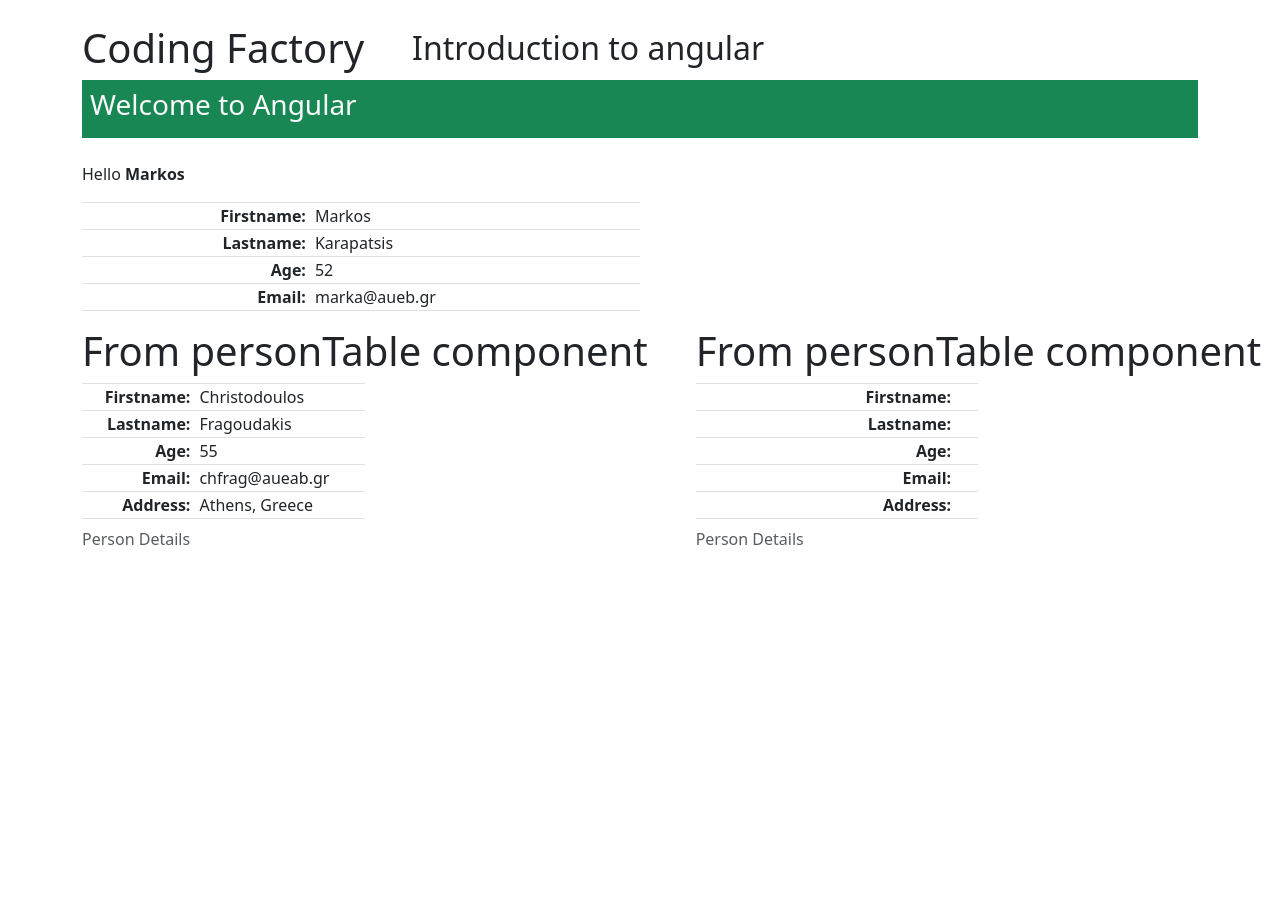
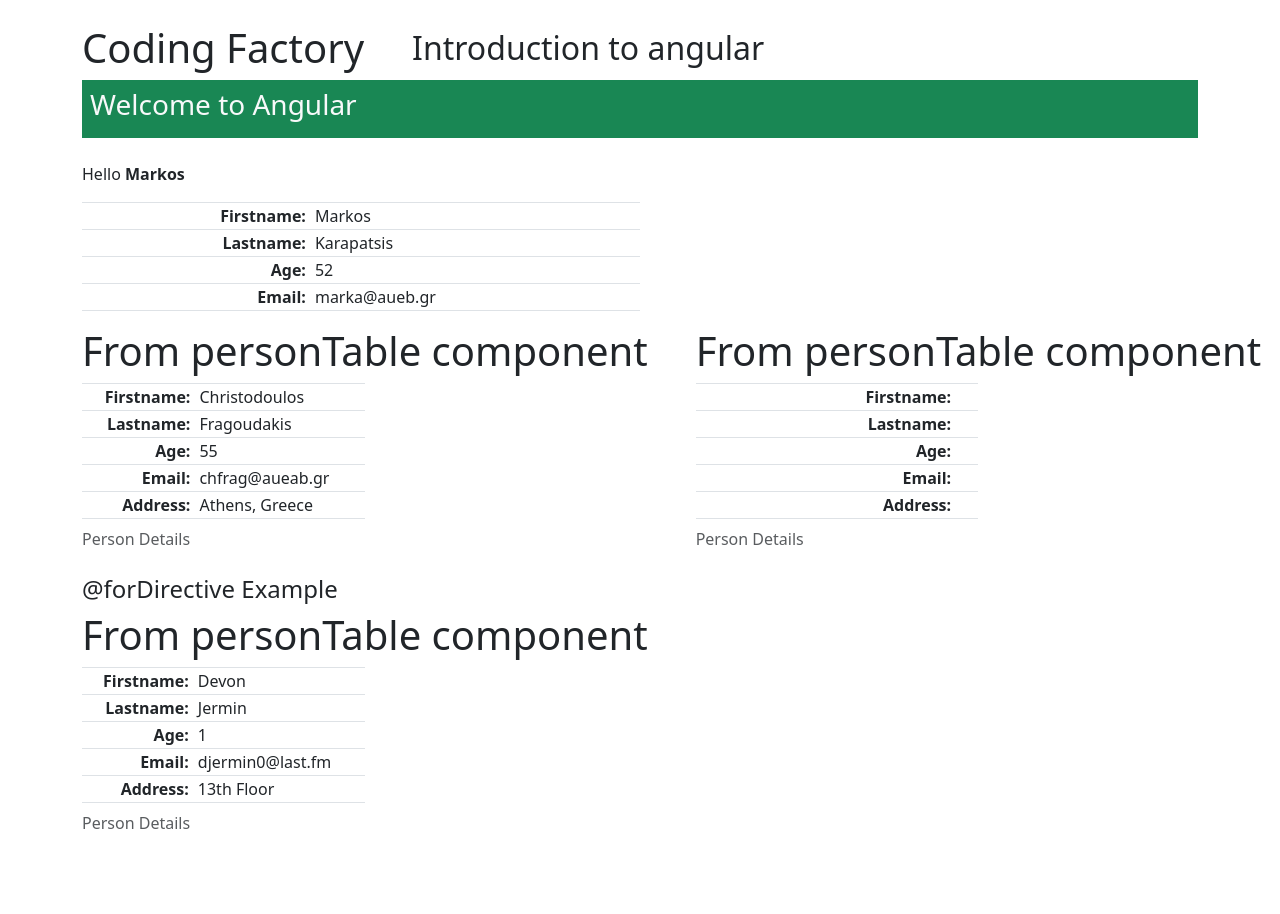
Before and after one commit to S-tvr/angular-introduction, an Angular app: page / in a window 1280 px wide. Shown: the top 914 px of the page. Before the commit the page ends 800 px from the top, so only its background shows below. Built offline with nearby package versions, Linux system fonts and the light colour scheme.

Commit message:
feat: use Angular template syntax to run a for loop on the app-template. use an array of users as an input

```diff
--- a/src/app/app.html
+++ b/src/app/app.html
@@ -44,4 +44,12 @@
 
   </div>
 
+  <!-- Angular template syntax to run for -->
+  <h4>{{"@for"}}Directive Example</h4>
+  <div class="d-flex flex-wrap gap-5 text-nowrap gap-2">
+    @for (user of users; track user) {
+      <app-person-table [personInput]="user"></app-person-table>
+    }
+  </div>
+
 </div>
--- a/src/app/app.ts
+++ b/src/app/app.ts
@@ -40,4 +40,130 @@ export class App {
     email: "John@example.com",
     address: 'New York, USA'
   }
+
+  // Send array to person-table. (dummy data: mockaroo)
+  users: Person[] = [
+    {
+  "givenName": "Devon",
+  "surName": "Jermin",
+  "email": "djermin0@last.fm",
+  "age": 1,
+  "address": "13th Floor"
+}, {
+  "givenName": "Euell",
+  "surName": "Cloonan",
+  "email": "ecloonan1@ucsd.edu",
+  "age": 2,
+  "address": "Room 410"
+}, {
+  "givenName": "Maximilian",
+  "surName": "Doxsey",
+  "email": "mdoxsey2@chron.com",
+  "age": 3,
+  "address": "PO Box 97657"
+}, {
+  "givenName": "Carissa",
+  "surName": "McCardle",
+  "email": "cmccardle3@tmall.com",
+  "age": 4,
+  "address": "Suite 99"
+}, {
+  "givenName": "Alistair",
+  "surName": "Mears",
+  "email": "amears4@salon.com",
+  "age": 5,
+  "address": "Room 912"
+}, {
+  "givenName": "Cyndie",
+  "surName": "Tett",
+  "email": "ctett5@jiathis.com",
+  "age": 6,
+  "address": "PO Box 76506"
+}, {
+  "givenName": "Gaile",
+  "surName": "Simic",
+  "email": "gsimic6@purevolume.com",
+  "age": 7,
+  "address": "Apt 1781"
+}, {
+  "givenName": "Cort",
+  "surName": "Hilldrop",
+  "email": "chilldrop7@163.com",
+  "age": 8,
+  "address": "Suite 75"
+}, {
+  "givenName": "Talbot",
+  "surName": "Burwin",
+  "email": "tburwin8@cloudflare.com",
+  "age": 9,
+  "address": "PO Box 75096"
+}, {
+  "givenName": "Marin",
+  "surName": "Gosford",
+  "email": "mgosford9@myspace.com",
+  "age": 10,
+  "address": "Suite 61"
+}, {
+  "givenName": "Romonda",
+  "surName": "Wear",
+  "email": "rweara@fc2.com",
+  "age": 11,
+  "address": "Room 714"
+}, {
+  "givenName": "Orton",
+  "surName": "MacTrustey",
+  "email": "omactrusteyb@guardian.co.uk",
+  "age": 12,
+  "address": "PO Box 81905"
+}, {
+  "givenName": "Katina",
+  "surName": "Huggens",
+  "email": "khuggensc@shop-pro.jp",
+  "age": 13,
+  "address": "Apt 1433"
+}, {
+  "givenName": "Berni",
+  "surName": "Chimienti",
+  "email": "bchimientid@webnode.com",
+  "age": 14,
+  "address": "Suite 69"
+}, {
+  "givenName": "Moss",
+  "surName": "Visick",
+  "email": "mvisicke@creativecommons.org",
+  "age": 15,
+  "address": "Apt 1872"
+}, {
+  "givenName": "Van",
+  "surName": "Furber",
+  "email": "vfurberf@uol.com.br",
+  "age": 16,
+  "address": "Apt 361"
+}, {
+  "givenName": "Callean",
+  "surName": "Marcome",
+  "email": "cmarcomeg@phoca.cz",
+  "age": 17,
+  "address": "PO Box 37861"
+}, {
+  "givenName": "Papagena",
+  "surName": "Buddles",
+  "email": "pbuddlesh@is.gd",
+  "age": 18,
+  "address": "Apt 830"
+}, {
+  "givenName": "Camala",
+  "surName": "Cantor",
+  "email": "ccantori@ftc.gov",
+  "age": 19,
+  "address": "PO Box 30712"
+}, {
+  "givenName": "Gabby",
+  "surName": "Everest",
+  "email": "geverestj@latimes.com",
+  "age": 20,
+  "address": "Room 850"
 }
+]
+
+}
```
